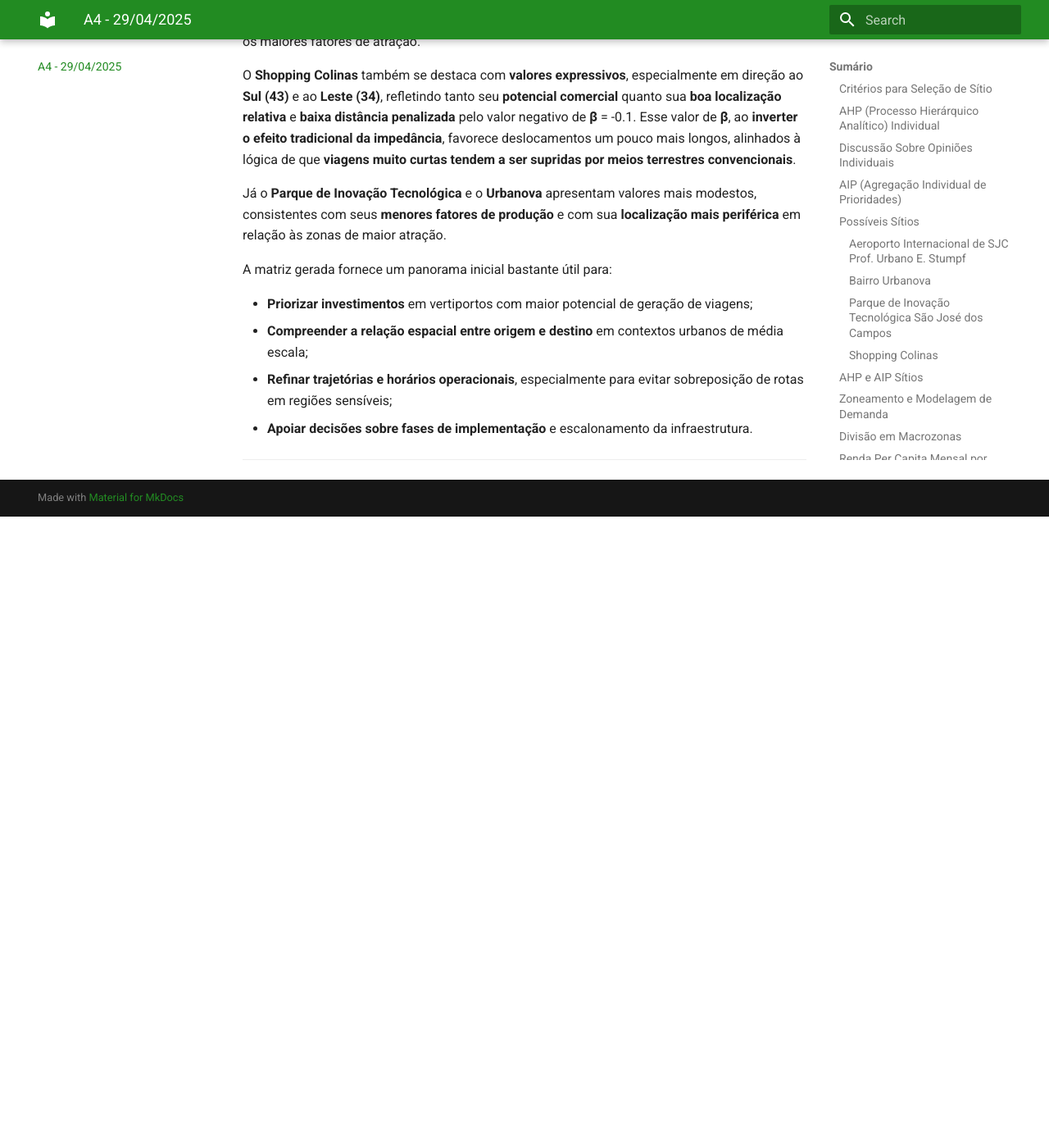
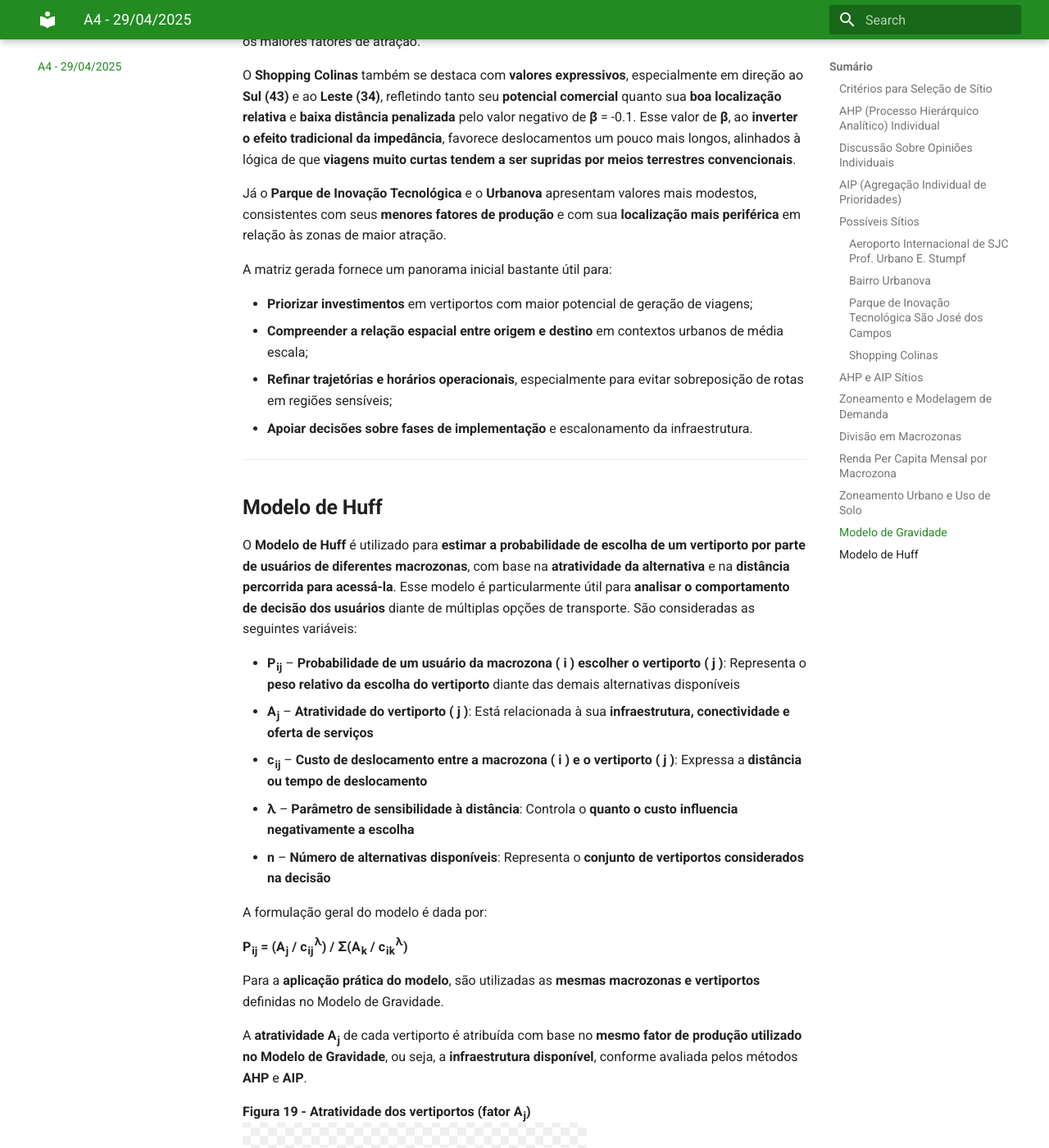
Before and after one commit to Lirucas/ProjetoTesteMkDocs, an MkDocs documentation site: the page built from docs/atv4.md, in a window 1280 px wide and 1400 px high, scrolled down 16093 px. Shown: the whole window at 82% size. Built offline with MkDocs 1.6.1 and Material for MkDocs 9.7.7, drawn with Linux system fonts in a browser that asks for light colours; before the commit the page ends 16723 px from its top, so only the background shows below that; some of the changed text lies outside the part shown.

Commit message:
Atualização mkdocs

```diff
--- a/docs/atv4.md
+++ b/docs/atv4.md
@@ -303,3 +303,35 @@
 - **Apoiar decisões sobre fases de implementação** e escalonamento da infraestrutura.
 
 ---
+
+## **Modelo de Huff**
+
+O **Modelo de Huff** é utilizado para **estimar a probabilidade de escolha de um vertiporto por parte de usuários de diferentes macrozonas**, com base na **atratividade da alternativa** e na **distância percorrida para acessá-la**. Esse modelo é particularmente útil para **analisar o comportamento de decisão dos usuários** diante de múltiplas opções de transporte. São consideradas as seguintes variáveis:
+
+- **P<sub>ij</sub>** – **Probabilidade de um usuário da macrozona \( i \) escolher o vertiporto \( j \)**: Representa o **peso relativo da escolha do vertiporto** diante das demais alternativas disponíveis
+- **A<sub>j</sub>** – **Atratividade do vertiporto \( j \)**: Está relacionada à sua **infraestrutura, conectividade e oferta de serviços**
+- **c<sub>ij</sub>** – **Custo de deslocamento entre a macrozona \( i \) e o vertiporto \( j \)**: Expressa a **distância ou tempo de deslocamento**
+- **λ** – **Parâmetro de sensibilidade à distância**: Controla o **quanto o custo influencia negativamente a escolha**
+- **n** – **Número de alternativas disponíveis**: Representa o **conjunto de vertiportos considerados na decisão**
+
+A formulação geral do modelo é dada por:
+
+**P<sub>ij</sub> = (A<sub>j</sub> / c<sub>ij</sub><sup>λ</sup>) / Σ(A<sub>k</sub> / c<sub>ik</sub><sup>λ</sup>)**
+
+Para a **aplicação prática do modelo**, são utilizadas as **mesmas macrozonas e vertiportos** definidas no Modelo de Gravidade.
+
+A **atratividade A<sub>j</sub>** de cada vertiporto é atribuída com base no **mesmo fator de produção utilizado no Modelo de Gravidade**, ou seja, a **infraestrutura disponível**, conforme avaliada pelos métodos **AHP** e **AIP**.
+
+**Figura 19 - Atratividade dos vertiportos (fator A<sub>j</sub>)**
+![Figura 19 - Atratividade dos vertiportos (fator Aj)](assets/batata.jpg)
+*(Fonte: Autor)*
+
+O **custo de deslocamento c<sub>ij</sub>** é o mesmo utilizado no modelo anterior, baseado nas **distâncias aéreas entre macrozonas e vertiportos**.
+
+O **parâmetro de sensibilidade à distância λ = -0,3** foi definido com base em iterações de acordo com o comportamento das probabilidades no resultado na equação, de forma a manter a atratividade de utilizar viagens com eVTOLs para destinos mais distantes, aumentando a eficiência da viagem, de forma semelhante ao descrito anteriormente.
+
+A aplicação do modelo resulta na **matriz de probabilidades P<sub>ij</sub>**, representando a **probabilidade de um usuário de cada macrozona escolher cada vertiporto como ponto de partida ou chegada**.
+
+**Figura 20 - Matriz de probabilidades de escolha entre macrozonas e vertiportos**
+![Figura 20 - Matriz de probabilidades de escolha entre macrozonas e vertiportos](assets/batata.jpg)
+*(Fonte: Autor)*
```
